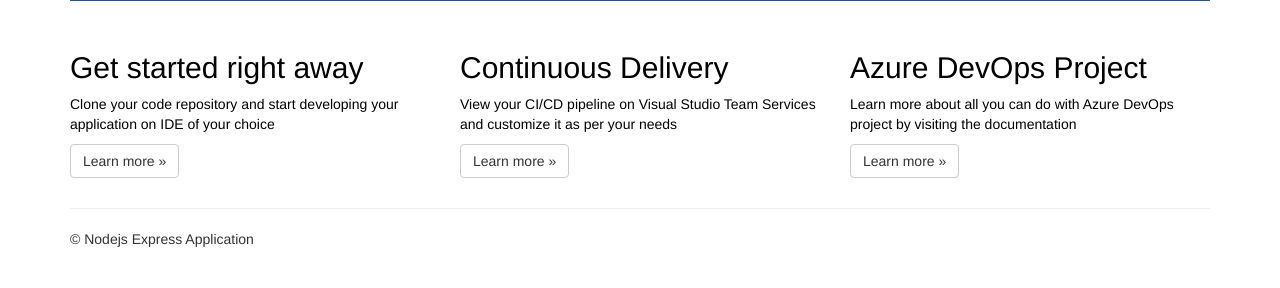
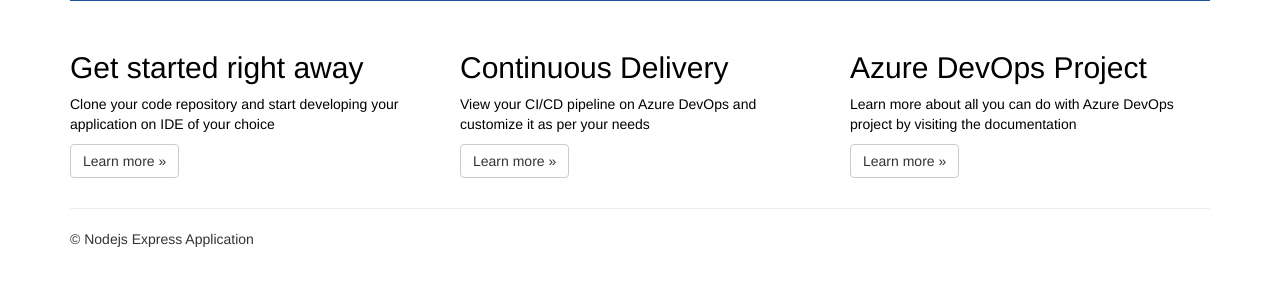
Before and after one commit to azooinmyluggage/aks-nodejs, a Node server app: template views/index.pug in a window 1280 px wide. Shown: the part 449-737 px from the top of the page. Run offline with Node 20, Linux system fonts and the light colour scheme; the template is opened without the code that fills it, so the values that code supplies are empty.

Commit message:
Update index.pug

```diff
--- a/views/index.pug
+++ b/views/index.pug
@@ -25,7 +25,7 @@ block content
         a.btn.btn-default(href='https://go.microsoft.com/fwlink/?linkid=862409') Learn more &raquo;
     .col-md-4
       h2 Continuous Delivery
-      p View your CI/CD pipeline on Visual Studio Team Services and customize it as per your needs
+      p View your CI/CD pipeline on Azure DevOps and customize it as per your needs
       p
         a.btn.btn-default(href='https://go.microsoft.com/fwlink/?linkid=862410') Learn more &raquo;
     .col-md-4
```
